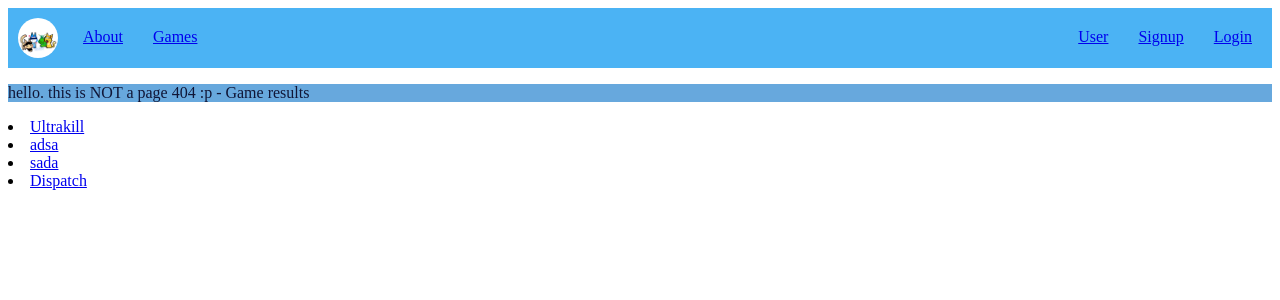
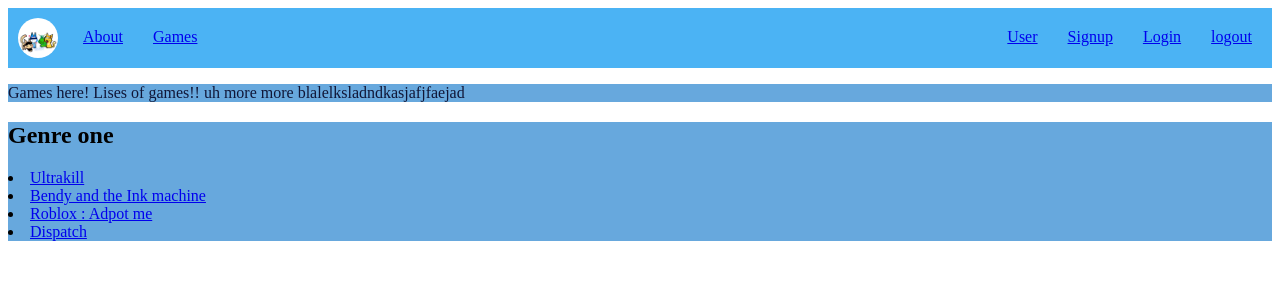
Before and after one commit to I-F0RG0T/Searching-for-a-repo-that-doesn-t-exist, a Flask app: page /Game in a window 1280 px wide. Shown: the top 300 px of the page. Run offline with Flask 3, Linux system fonts and the light colour scheme; data comes from the database, SQL or seed files in the repository.

Commit message:
Sign up,, About, Game pages are done, code wise. :p

```diff
--- a/app.py
+++ b/app.py
@@ -19,9 +19,6 @@ def query_db(sql,args=(),one=False):
     results = cursor.fetchall()
     db.commit()
     db.close()
-    #return None if ther is no result from the query
-    #return the first item only if one=True
-    #return the list of tuples if one=False
     return (results[0] if results else None) if one else results
 
 
@@ -34,6 +31,7 @@ def index():
 @app.route( '/signup', methods=["GET","POST"])
 def signup():
     if request.method == "POST":
+
         Username = request.form['Username']
         Password = request.form['Password']
 
@@ -48,7 +46,7 @@ def signup():
 #Login :p
 
 @app.route( '/Login', methods=["GET","POST"])
-def Lognin():
+def Login():
     if request.method == "POST":
 
         Username = request.form['Username']
@@ -58,19 +56,28 @@ def Lognin():
         User = query_db(sql=sql,args=(Username,),one=True)
 
         if User:
-            if check_password_hash(User[2], Password):#check the password thing. i think is worng
+            if check_password_hash(User[2],Password):#check the password thing. i think is worng
                 session['User'] = User
-                flash("Good")
-            else:
-                flash("Bad")
+                flash('good')
+        else:
+            flash('bad')
     return render_template('Login.html')
 
-#Start of Dynamic Routes and end  of Lognin
+#Start of log out and end of Login
 
-@app.route('/User' )
+@app.route('/logout')
+def logout():
+    #just clear the username from the session and redirect back to the home page
+    session['User'] = None
+    return redirect('/')
+
+
+#Start of Dynamic Routes and end  of Log out
+
+@app.route('/UserPage' )
 def user():
     results = query_db("SELECT * FROM User")
-    return render_template('User.html', results=results)
+    return render_template('UserPage.html', results=results)
 
 @app.route( '/User/<int:id>' )
 def User_list(id):
--- a/static/style.css
+++ b/static/style.css
@@ -118,3 +118,9 @@ p {
     background-color: #67a8dd;
     color: #101637;
 }
+
+/*list of games*/
+
+.Genre{
+    background-color: #67a8dd;
+}
--- a/templates/Game.html
+++ b/templates/Game.html
@@ -1,13 +1,9 @@
 {% extends 'base.html' %}
 {% block content%}
-
-<section class="EvilGame">
-    <p> hello. this is NOT a page 404 :p - Game results </p>
-    {% for Game in results %}
-        <li>
-            <a href="Game/{{Game[0]}}">{{ Game[1] }}</a>
-        </li>
-    {% endfor %}
-</section>
-
+<body>
+    <section>
+        <p> Games here! Lises of games!! uh more more blalelksladndkasjafjfaejad </p>
+    </section>
+    {% include 'GenreBox.html' %}
+</body>
 {% endblock %}
--- /dev/null
+++ b/templates/GenreBox.html
@@ -0,0 +1,10 @@
+<lis>
+    <div class="Genre">
+        <h2> Genre one</h2>
+        {% for Game in results %}
+            <li>
+                <a href="Game/{{Game[0]}}">{{ Game[1]}}</a>
+                </li>
+        {% endfor %}
+    </div>
+</lis>
--- a/templates/nav.html
+++ b/templates/nav.html
@@ -9,9 +9,10 @@
         </div>
         <div>
             <ul>
+                <li><a class="nav-right" href="/">logout</a></li>
                 <li><a class="nav-right" href="/Login">Login</a></li>
                 <li><a class="nav-right" href="/signup">Signup</a></li>
-                <li><a class="nav-right" href="/User">User</a></li>
+                <li><a class="nav-right" href="/UserPage">User</a></li>
             </ul>
         </div>
 </nav>
```
Also changed, not shown: Data-1.db, Database-1.db (deleted), templates/UserPage.html (renamed from templates/User.html), 2 other files.
